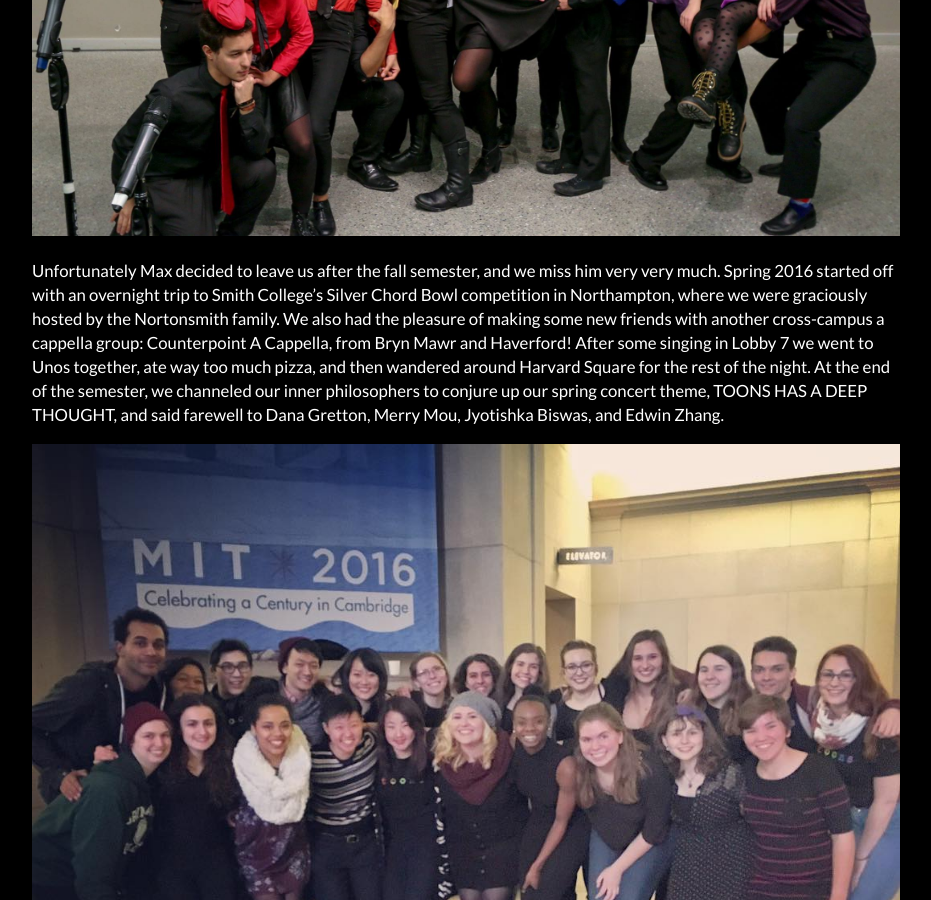
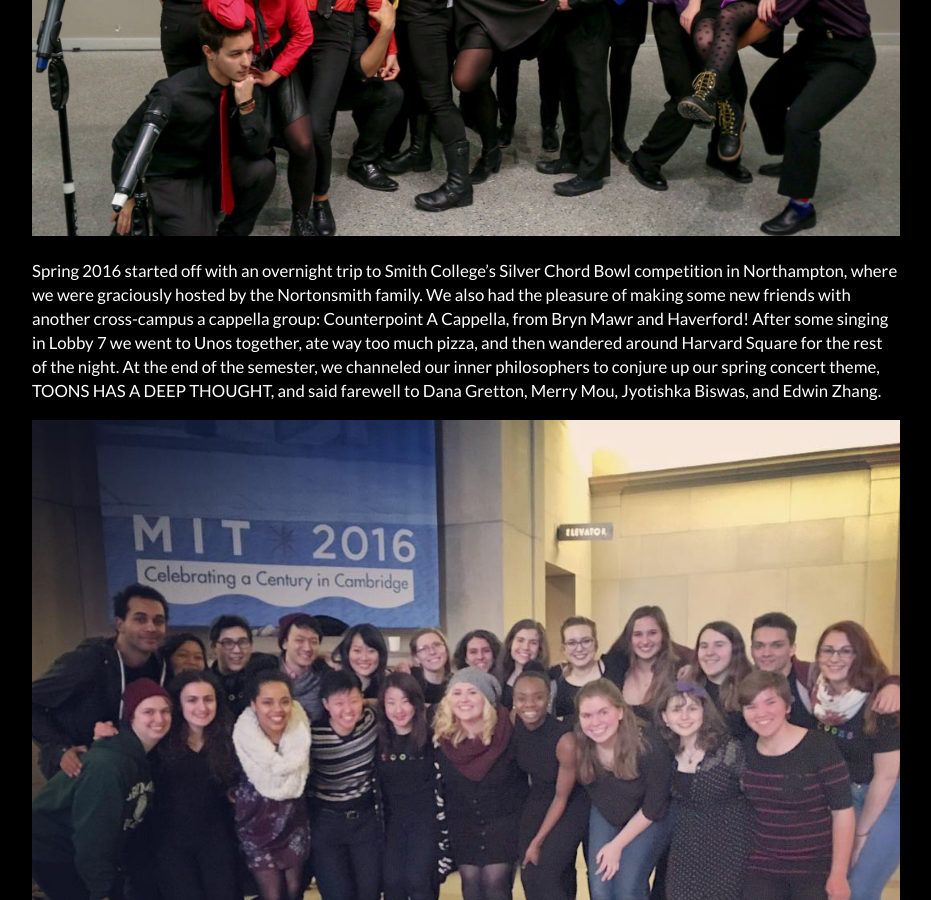
Before and after one commit to mitwellesleytoons/toons, a Jekyll site: the page built from about/index.md, in a window 1280 px wide and 900 px high, scrolled down 8833 px. Shown: the whole window, without its empty margins (174-1105 px from the left). Built offline with Jekyll 4.4.1, drawn with Linux system fonts in a browser that asks for light colours; nearby versions of some CDN libraries.

Commit message:
edit history

```diff
--- a/about/index.md
+++ b/about/index.md
@@ -129,6 +129,6 @@
 
 ![](/assets/images/about/toonsnoir.jpg)
 
-Unfortunately Max decided to leave us after the fall semester, and we miss him very very much. Spring 2016 started off with an overnight trip to Smith College's Silver Chord Bowl competition in Northampton, where we were graciously hosted by the Nortonsmith family. We also had the pleasure of making some new friends with another cross-campus a cappella group: Counterpoint A Cappella, from Bryn Mawr and Haverford! After some singing in Lobby 7 we went to Unos together, ate way too much pizza, and then wandered around Harvard Square for the rest of the night. At the end of the semester, we channeled our inner philosophers to conjure up our spring concert theme, TOONS HAS A DEEP THOUGHT, and said farewell to Dana Gretton, Merry Mou, Jyotishka Biswas, and Edwin Zhang.
+Spring 2016 started off with an overnight trip to Smith College's Silver Chord Bowl competition in Northampton, where we were graciously hosted by the Nortonsmith family. We also had the pleasure of making some new friends with another cross-campus a cappella group: Counterpoint A Cappella, from Bryn Mawr and Haverford! After some singing in Lobby 7 we went to Unos together, ate way too much pizza, and then wandered around Harvard Square for the rest of the night. At the end of the semester, we channeled our inner philosophers to conjure up our spring concert theme, TOONS HAS A DEEP THOUGHT, and said farewell to Dana Gretton, Merry Mou, Jyotishka Biswas, and Edwin Zhang.
 
 ![](/assets/images/about/counterpoint.jpg)
```
